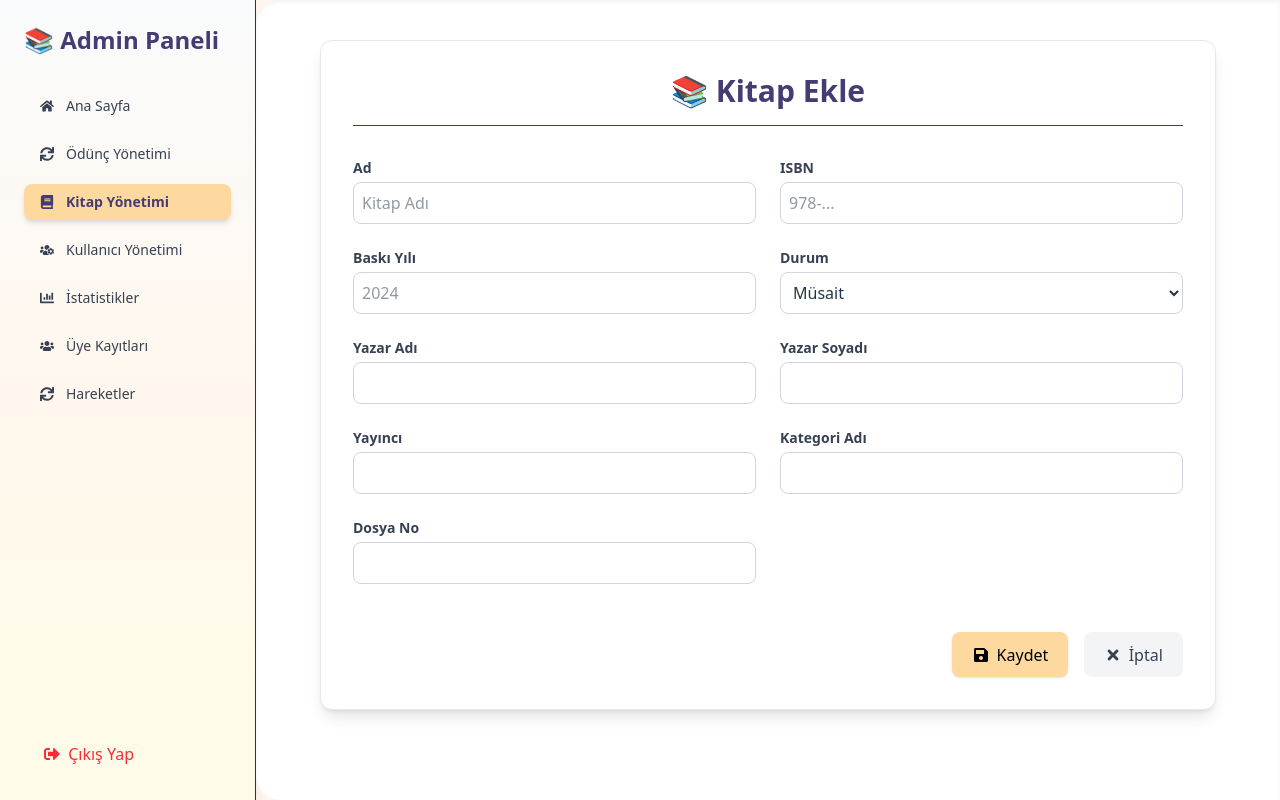
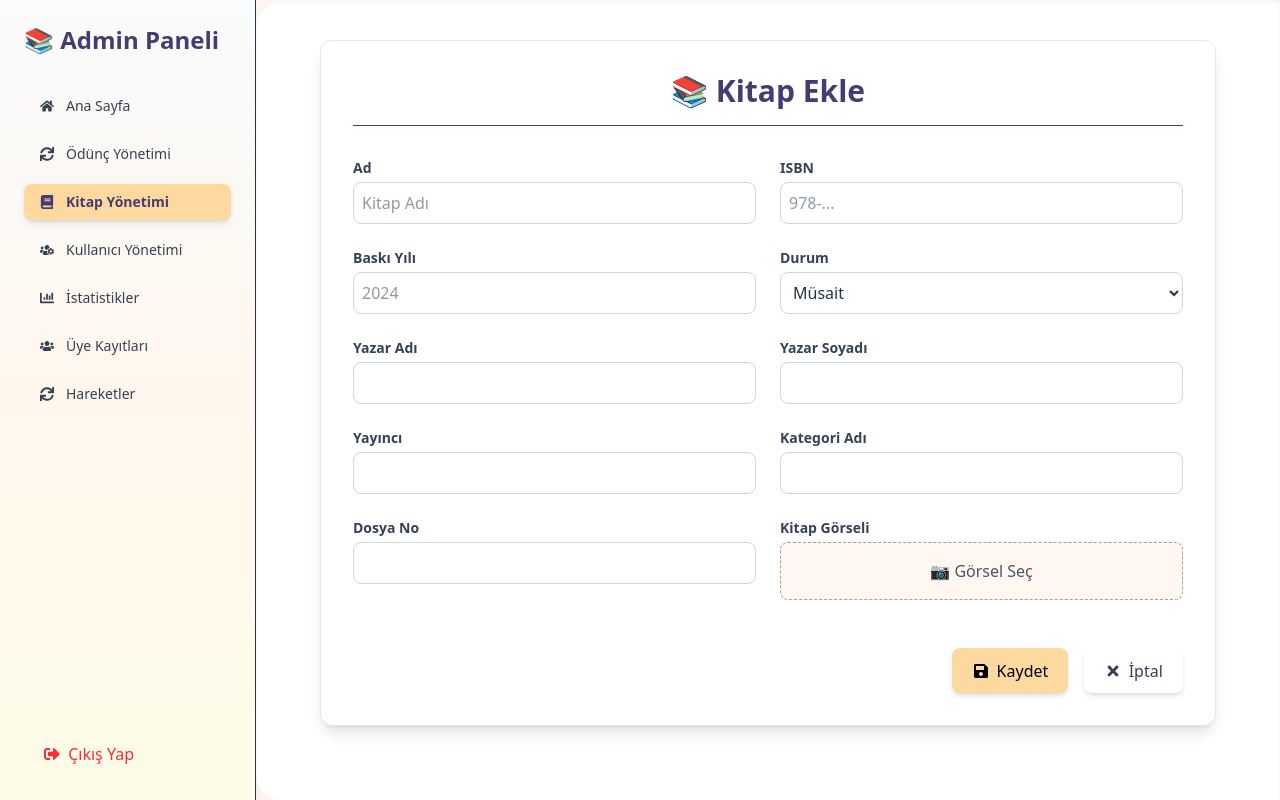
Before and after one commit to melseozs/kutuphane_yonetim_sistemi, a React (Vite) app: page /admin-panel/kitap-yonetimi in a window 1280 px wide. Built offline with nearby package versions, Linux system fonts and the light colour scheme.

Commit message:
kitap kaydında görsel ekleme

```diff
--- a/src/pages/admin/KitapYonetimi.jsx
+++ b/src/pages/admin/KitapYonetimi.jsx
@@ -4,7 +4,9 @@ import { FaSave, FaTimes } from 'react-icons/fa';
 const KitapYonetimi = () => {
   return (
     <div className="max-w-4xl mx-auto bg-white border border-gray-200 p-8 rounded-xl shadow-lg ">
-      <h2 className="text-3xl font-bold mb-8 text-[#463C74] text-center border-b pb-4">📚 Kitap Ekle</h2>
+      <h2 className="text-3xl font-bold mb-8 text-[#463C74] text-center border-b pb-4">
+        📚 Kitap Ekle
+      </h2>
 
       <form className="grid grid-cols-1 md:grid-cols-2 gap-6">
 
@@ -36,42 +38,68 @@ const KitapYonetimi = () => {
 
         <div>
           <label className="block font-semibold text-sm mb-1 text-gray-700">Yazar Adı</label>
-          <input name="yazarAdi" type="text" className="w-full border border-gray-300 rounded-lg p-2 focus:ring focus:ring-[#fdd9a0]" />
+          <input name="yazarAdi" type="text"
+            className="w-full border border-gray-300 rounded-lg p-2 focus:ring focus:ring-[#fdd9a0]" />
         </div>
 
         <div>
           <label className="block font-semibold text-sm mb-1 text-gray-700">Yazar Soyadı</label>
-          <input name="yazarSoyadi" type="text" className="w-full border border-gray-300 rounded-lg p-2 focus:ring focus:ring-[#fdd9a0]" />
+          <input name="yazarSoyadi" type="text"
+            className="w-full border border-gray-300 rounded-lg p-2 focus:ring focus:ring-[#fdd9a0]" />
         </div>
 
         <div>
           <label className="block font-semibold text-sm mb-1 text-gray-700">Yayıncı</label>
-          <input name="yayinci" type="text" className="w-full border border-gray-300 rounded-lg p-2 focus:ring focus:ring-[#fdd9a0]" />
+          <input name="yayinci" type="text"
+            className="w-full border border-gray-300 rounded-lg p-2 focus:ring focus:ring-[#fdd9a0]" />
         </div>
 
         <div>
           <label className="block font-semibold text-sm mb-1 text-gray-700">Kategori Adı</label>
-          <input name="kategori" type="text" className="w-full border border-gray-300 rounded-lg p-2 focus:ring focus:ring-[#fdd9a0]" />
+          <input name="kategori" type="text"
+            className="w-full border border-gray-300 rounded-lg p-2 focus:ring focus:ring-[#fdd9a0]" />
         </div>
 
         <div>
           <label className="block font-semibold text-sm mb-1 text-gray-700">Dosya No</label>
-          <input name="dosyaNo" type="text" className="w-full border border-gray-300 rounded-lg p-2 focus:ring focus:ring-[#fdd9a0]" />
+          <input name="dosyaNo" type="text"
+            className="w-full border border-gray-300 rounded-lg p-2 focus:ring focus:ring-[#fdd9a0]" />
+        </div>
+
+        {/* Kitap Görseli (Buton gibi) */}
+        <div>
+          <label className="block font-semibold text-sm mb-1 text-gray-700">Kitap Görseli</label>
+          <label
+            htmlFor="foto"
+            className="w-full flex items-center justify-center gap-2 border border-dashed border-gray-400 rounded-lg p-4 cursor-pointer bg-[#fff8f1] text-gray-600 hover:bg-[#fde2bc] transition duration-200"
+          >
+            📷 Görsel Seç
+          </label>
+          <input
+            id="foto"
+            name="foto"
+            type="file"
+            accept="image/*"
+            className="hidden"
+          />
         </div>
 
         {/* Butonlar */}
         <div className="md:col-span-2 flex justify-end gap-4 pt-6">
           <button
             type="submit"
-            className="flex items-center gap-2 bg-[#fdd9a0] text-black px-5 py-2 rounded-lg hover:bg-[#fcb96e] transition shadow"
+            className="flex items-center gap-2 bg-[#fdd9a0] text-black px-6 py-2 rounded-lg shadow-md hover:shadow-lg hover:bg-[#fcb96e] border border-[#e0a35c] transition duration-200"
           >
-            <FaSave /> Kaydet
+            <FaSave className="text-md" />
+            <span className="font-medium">Kaydet</span>
           </button>
+
           <button
             type="button"
-            className="flex items-center gap-2 bg-gray-100 border border-gray-400 text-gray-700 px-5 py-2 rounded-lg hover:bg-gray-200 transition"
+            className="flex items-center gap-2 bg-white text-gray-700 px-6 py-2 rounded-lg shadow-md hover:shadow-lg hover:bg-gray-100 border border-gray-400 transition duration-200"
           >
-            <FaTimes /> İptal
+            <FaTimes className="text-md" />
+            <span className="font-medium">İptal</span>
           </button>
         </div>
 
```
